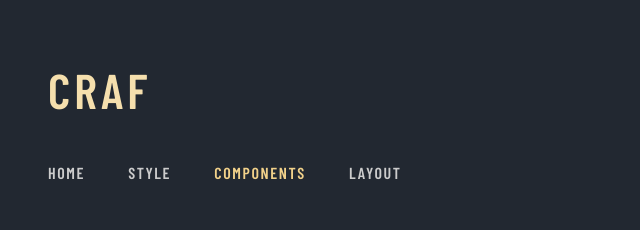
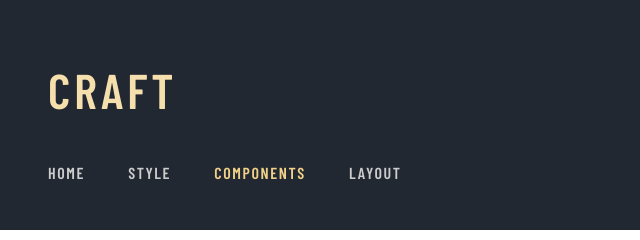
Before and after one commit to biancatalabis/craft-design, a plain HTML site: page bianca-talabis-design-system-5_2/components.html in a window 1280 px wide. Shown: the top 240 px of the page, 0-640 px from the left. Drawn offline with nearby package versions, Linux system fonts and the light colour scheme.

Commit message:
Update components.html

```diff
--- a/bianca-talabis-design-system-5_2/components.html
+++ b/bianca-talabis-design-system-5_2/components.html
@@ -17,7 +17,7 @@
 
 	<header>
 
-		<div class="logo"><p>Craf</p></div>
+		<div class="logo"><p>Craft</p></div>
 
 		<nav class="nav-primary-dark">
 			<ul>
```
